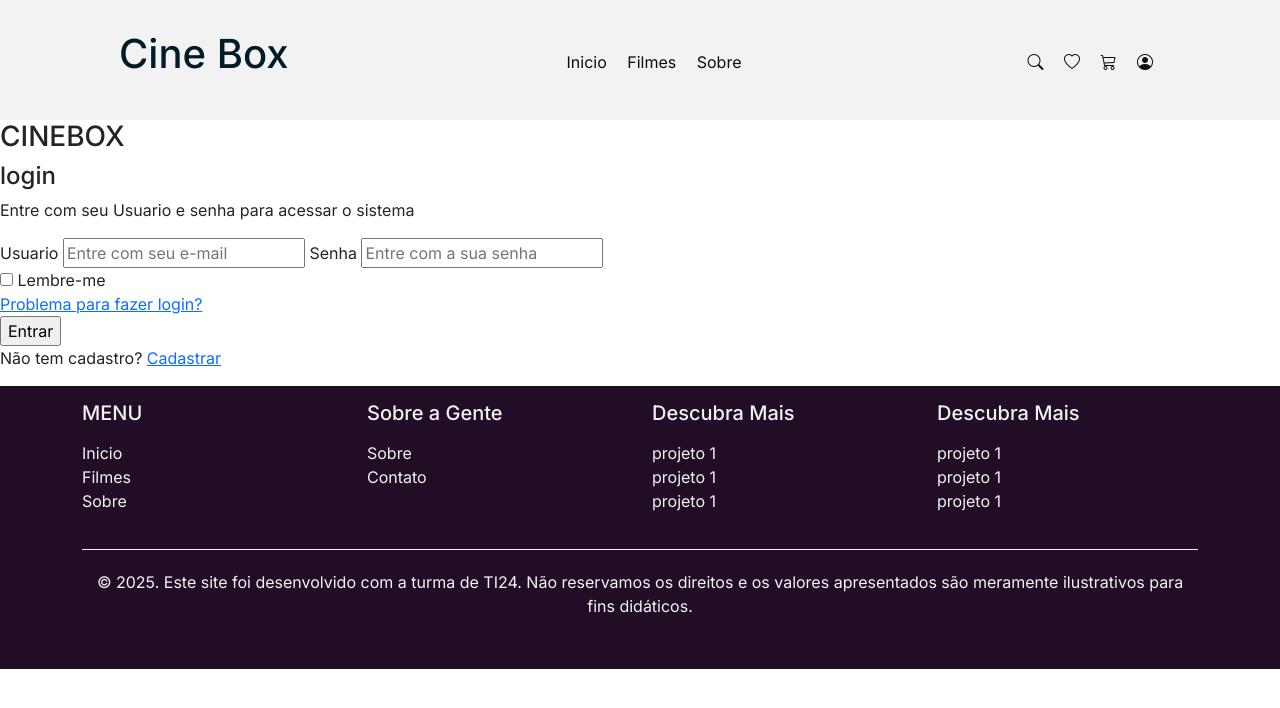
After one commit to ismarsi-matheus/cinebox, a PHP site: page /usuario-login.php in a window 1280 px wide. The commit adds this page. Shown: the top 708 px of the page. Run offline with PHP 8.4, Linux system fonts and the light colour scheme.

Commit message:
login do cinebox

```diff
--- a/assets/css/style.css
+++ b/assets/css/style.css
@@ -1,98 +1,384 @@
+@import url('https://fonts.googleapis.com/css2?family=Inter:wght@100..900&display=swap');
 @import url('https://fonts.googleapis.com/css2?family=Inter:ital,opsz,wght@0,14..32,100..900;1,14..32,100..900&display=swap');
 @import url("https://cdn.jsdelivr.net/npm/bootstrap-icons@1.11.3/font/bootstrap-icons.min.css");
 
-*{
-    margin: 0px;
-    padding: 0px;
+:root {
+    --color-black: #0b0e19;
+    --color-green: #014040;
+    --color-white: #F2F2F2;
+    --color-gold: #D48C00;
+    --color-gray-light: #D9D9D9;
+    --color-black-light: #011C26;
+    --color-green-light: #ADD9B0;
+    --color-violet-light: #9125A3;
+    --color-violet-dark: #210D26;
+
+}
+
+* {
+    margin: 0;
     font-family: "Inter", sans-serif;
     font-optical-sizing: auto;
-    font-weight: 600;
     font-style: normal;
+    font-variation-settings:
+        "slnt" 0;
 }
 
-header nav{
-    background-color: #f2f2f2;
-    padding: 30px 0;
-    display: flex;
-    justify-content: space-around;
-    align-items: center;
+.escondido {
+    display: none;
 }
 
-.logo{
+.logo {
+    font-weight: bold;
     text-decoration: none;
-    color: black;
-    font-weight: bold;
+    color: var(--color-black-light);
     cursor: pointer;
 }
 
-.menu, .menu_icones{
+.menu_icones ul:not(.dropdown-menu) {
     list-style: none;
     display: flex;
     gap: 5px;
 }
 
-.menu li a, .menu_icones li a{
-    text-decoration: none;
-    color: black;
+.menu_icones li:not(.drop) {
+    display: inline-block;
+}
+
+.menu_icones li a {
     padding: 8px;
     border-radius: 8px;
+    color: var(--color-black);
+    text-decoration: none;
+    font-family: "Inter", sans-serif;
+
 }
 
-.menu li a:hover, .menu_icones li a:hover{
-    background-color: black;
-    color:white;
+.menu_icones .selecionado,
+.menu_icones li a:hover {
+    background-color: var(--color-black);
+    color: var(--color-white);
+    border: 1px solid var(--color-black);
 }
 
-button.menu-oculto{
+button.menu-oculto {
     border: none;
+    background-color: inherit;
     font-size: 2rem;
     padding: 8px;
-    color: #0b0e19;
-    background-color: inherit;
+    color: var(--color-black);
 }
 
-div.menu-oculto{
-    background-color: #210d26;
+div.menu-oculto {
+    height: 100%;
+    width: 0;
     position: fixed;
-    height: 100%;
     top: 0;
     left: 0;
-    z-index: 1;
-    width: 0;
+    background-color: var(--color-violet-dark);
     overflow-x: hidden;
     padding-top: 60px;
+    z-index: 3;
     transition: 0.5s;
 }
 
-div.menu-oculto a{
+div.menu-oculto a {
+    padding: 8px 8px 8px 32px;
     text-decoration: none;
     font-size: 1.2rem;
-    padding: 8px 8px 8px 32px;
+    color: var(--color-gray-light);
     display: block;
-    transition: 0.5s;
-    color: #d9d9d9;
+    transition: 0.3s;
 }
 
-div.menu-oculto button.fechar{
+div.menu-oculto a:hover {
+    color: var(--color-white);
+}
+
+div.menu-oculto button.fechar {
     position: absolute;
     top: 0;
     right: 20px;
-    font-size: 2rem;
+    font-size: 36px;
+    margin-left: 50px;
+    border: none;
+    color: var(--color-gray-light);
     background-color: inherit;
-    border: none;
-    color: #d9d9d9;
     padding: none;
     transition: 0.3s;
 }
 
+.menu-oculto {
+    display: none;
+}
+
+#overlay {
+    position: fixed;
+    top: 0;
+    right: 0;
+    width: 0;
+    height: 100%;
+    background: rgba(0, 0, 0, 0.3);
+    z-index: 2;
+    transition: 0.5s;
+}
+
+
+header nav {
+    display: flex;
+    align-items: baseline;
+    justify-content: space-around;
+    padding: 30px 0;
+    background-color: var(--color-white);
+    width: 100%;
+}
+
+#banner {
+    display: flex;
+    justify-content: center;
+    align-items: center;
+}
+
+#filmes {
+    height: 100%;
+}
+
+.carrossel_container {
+    width: 100%;
+    max-width: 1920px;
+
+    position: relative;
+    border: 2px solid #CCCCCC;
+    border-radius: 10px;
+
+    overflow: hidden;
+}
+
+.carrossel {
+    display: flex;
+    transition: transform 1s ease-in-out;
+}
+
+.carrossel_container>button {
+    z-index: 1;
+    position: absolute;
+    top: 50%;
+    transform: translateY(-50%);
+
+    background-color: rgba(0, 0, 0, 0.5);
+    color: white;
+    padding: 10px;
+    cursor: pointer;
+    border-radius: 5px;
+    border: none;
+
+}
+
+.carrossel_container button:hover {
+    background-color: rgba(0, 0, 0, 0.7);
+}
+
+.carrossel_container button.anterior {
+    left: 10px;
+}
+
+.carrossel_container button.proximo {
+    right: 10px;
+}
+
+.carrossel img {
+    width: 100%;
+}
+
+@media screen and (min-width: 1920px) {
+    .carrossel_container {
+        width: 100%;
+        max-width: 1920px;
+    }
+}
+
+main.produtos {
+    padding: 20px 0;
+}
+
+main.produtos a {
+    text-decoration: none;
+    color: var(--color-black-light);
+}
+
+#filmes .titulo,
+#sobre .titulo {
+    justify-content: center;
+    display: flex;
+    font-size: 3.125rem;
+    font-family: "Inter", sans-serif;
+    font-weight: bold;
+    padding: 10px;
+    margin-top: 10px;
+    margin-left: 10px;
+    text-transform: uppercase;
+}
+
+#filmes figure {
+    background-color: var(--color-gray-light);
+    text-align: center;
+    /* padding: 15px 0; */
+    border-radius: 20px;
+    width: 100%;
+    max-width: 400px;
+    height: 600px;
+}
+
+figure a {
+    text-decoration: none;
+    color: var(--color-black-light);
+}
+
+#filmes figcaption {
+    padding: 0 10%;
+    display: flex;
+    flex-direction: column;
+    justify-content: space-between;
+    max-width: 100%;
+    flex-grow: 1;
+    /*faz o conteúdo usar o máximo de espaço disponível*/
+
+}
+
+/* preciso corrigir a definição das imagens */
+#filmes .foto-produto {
+    width: 95%;
+    height: 100%;
+    max-width: 280px;
+    max-height: 380px;
+    border-radius: 20px;
+    object-fit: cover;
+    padding-top: 10px;
+
+}
+
+#filmes figcaption h4 {
+    font-size: 1.2rem;
+    margin-top: 10px;
+    margin-bottom: 0;
+    font-weight: 900;
+    text-align: start;
+    height: 2.4rem;
+    /*equivale ao tamanho de 2 linhas*/
+}
+
+#filmes figcaption p {
+    text-align: justify;
+    overflow: hidden;
+    text-overflow: ellipsis;
+    display: -webkit-box;
+    line-clamp: 2;
+    -webkit-line-clamp: 2;
+    -webkit-box-orient: vertical;
+    font-size: 1.2rem;
+}
+
+#filmes span.preco {
+    color: var(--color-violet);
+    font-weight: 700;
+    font-size: 1.2rem;
+    text-align: end;
+    display: flex;
+    justify-content: end;
+    align-items: end;
+}
+
+#filmes .generos,
+#detalhe .generos
+{
+    padding-top: 10px;
+    display: inline-flex;
+    column-gap: 10px;
+    justify-content: center;
+    margin-top: auto;
+    flex-wrap: wrap;
+}
+
+#filmes .generos label,
+#detalhe .generos label {
+    background-color: tomato;
+    color: var(--color-white);
+    border-radius: 10px;
+    padding: 1px 5px;
+}
+#detalhe .generos label {
+    padding: 4px 20px;
+    font-size: 1.2rem;
+}
+
+@media screen and (max-width: 768px) {
+    .menu_icones {
+        display: flex;
+        flex-direction: column;
+        height: 110px;
+    }
+
+    .menu,
+    .menu-compra {
+        display: none !important;
+    }
+
+    #banner {
+        height: 30vh;
+        background-position: center;
+        background-size: cover;
+        background-repeat: no-repeat;
+    }
+
+    #filmes figure {
+        width: 300px;
+        margin: 10px auto;
+    }
+
+    .menu-oculto {
+        display: inline;
+    }
+
+
+}
+
+#sobre {
+    padding: 0 10% 10% 10%;
+}
+
+#sobre .descricao p {
+    text-align: justify;
+    margin-top: 20px;
+    font-weight: 500;
+
+}
+
+#sobre .imagem-right {
+    width: 100%;
+    height: 400px;
+    max-width: 400px;
+    border-radius: 15px;
+    object-fit: cover;
+    object-position: right;
+}
+
+#sobre .imagem-left {
+    width: 100%;
+    height: 400px;
+    max-width: 400px;
+    border-radius: 15px;
+    object-fit: cover;
+    object-position: left;
+}
+
 .footer {
-    background-color: #210D26;
-    color: #F2F2F2;
+    background-color: var(--color-violet-dark);
+    color: var(--color-white);
     padding: 15px 0;
 }
 
 .footer a {
-    color: #F2F2F2;
+    color: var(--color-white);
     text-decoration: none;
 }
 
@@ -101,19 +387,19 @@ div.menu-oculto button.fechar{
 }
 
 .social-icons a {
-    color: #F2F2F2;
+    color: var(--color-white);
     font-size: 24px;
     margin-right: 15px;
     transition: color 0.3s;
 }
 
 .social-icons a:hover {
-    color: #F2F2F2;
+    color: var(--color-white);
 }
 
 .footer-bottom {
     text-align: center;
     padding: 20px 0;
-    border-top: 1px solid #F2F2F2;
+    border-top: 1px solid var(--color-white);
     margin-top: 20px;
 }
--- a/classes/Filmes.php
+++ b/classes/Filmes.php
@@ -3,6 +3,6 @@
 class Filmes{
     function listarFilmesBanco(){
 
-        return "Aqui eu tenho m retorno boladão";
+        return;
     }
 }
--- a/includes/footer.php
+++ b/includes/footer.php
@@ -38,7 +38,7 @@
                 </ul>
             </div>
         </div>
-        <div class=" footer-bottom">
+        <div class="footer-bottom">
             <p>&copy; 2025. Este site foi desenvolvido com a turma de TI24. Não reservamos os direitos e os valores
                 apresentados são meramente ilustrativos para fins didáticos.</p>
         </div>
@@ -47,8 +47,7 @@
 
 
 </body>
-
-<script src="assets/js/carrossel.js"></script>
-<script src="assets/js/offcanvas.js"></script>
+<script src="./assets/js/carrosel.js"></script>
+<script src="./assets/js/offcanvas.js"></script>
 
 </html>
--- a/includes/header.php
+++ b/includes/header.php
@@ -38,10 +38,10 @@
             <a href="#" class="logo">
                 <h1>Cine Box</h1>
             </a>
-            <ul class="menu">
+            <ul class="menu_icones">
                 <li><a href="./index.php">Inicio</a></li>
                 <li><a href="./listarfilmes.php">Filmes</a></li>
-                <li><a href="#">Sobre</a></li>
+                <li><a href="./sobre.php">Sobre</a></li>
             </ul>
 
             <ul class="menu_icones">
@@ -51,7 +51,7 @@
                 <li><a href="./usuario.php"><i class="bi bi-person-circle"></i></a></li>
             </ul>
 
-            <button class="menu-oculto" onclick="javascript:abrir_nav()">
+            <button class="escondido" onclick="javascript:abrir_nav()">
                 <i class="bi bi-list"></i>
             </button>
 
@@ -59,9 +59,9 @@
                 <button class="fechar" onclick="javascript:fechar_nav()">
                     <i class="bi bi-x"></i>
                 </button>
-                <a href="index.html">Inicio</a>
-                <a href="#">Filmes</a>
-                <a href="#">Sobre</a>
+                <a href="index.php">Inicio</a>
+                <a href="listar_filmes.php">Filmes</a>
+                <a href="sobre.php">Sobre</a>
             </div>
 
         </nav>
--- /dev/null
+++ b/includes/user_login.html
@@ -0,0 +1,25 @@
+<section id="login">
+    <main class="login">
+        <h3>CINEBOX</h3>
+        <form action="#login" method="POST">
+            <h4>login</h4>
+            <p>Entre com seu Usuario e senha para acessar o sistema</p>
+            <label for="usuario">Usuario</label>
+            <input type="text" placeholder="Entre com seu e-mail" name="usuario" id="usuario">
+            <label for="senha">Senha</label>
+            <input type="password" placeholder="Entre com a sua senha" name="senha" id="senha">
+
+            <div class="linha">
+
+                <div class="lembre">
+                    <input type="checkbox" name="lembre" id="lembre">
+                    <label for="lembre">Lembre-me</label>
+                </div>
+
+                <a href="#" name="ajuda" id="ajuda" class="ajuda">Problema para fazer login?</a>
+            </div>
+            <input type="submit" class="entrar" value="Entrar">
+            <p>Não tem cadastro? <a href="#" class="cadastrar">Cadastrar</a></p>
+        </form>
+    </main>
+</section>
--- a/index.php
+++ b/index.php
@@ -11,5 +11,5 @@
 
     echo $dados;
 
-    include './includes/filme_lista.php';
+    include './includes/listar_filmes.php';
     include './includes/footer.php';
--- /dev/null
+++ b/usuario-login.php
@@ -0,0 +1,7 @@
+<?php
+
+include './includes/header.php';
+
+include './includes/user_login.html';
+
+include_once './includes/footer.php';
```
Also changed, not shown: assets/css/carrosel.css (deleted, +0 -45 lines), sobre.php (added, +55 -0 lines), assets/img/sobre/turma_1.JPEG (added), assets/img/sobre/turma_2.JPEG (added), assets/img/sobre/turma_3.JPEG (added), assets/img/sobre/turma_4.JPEG (added).
